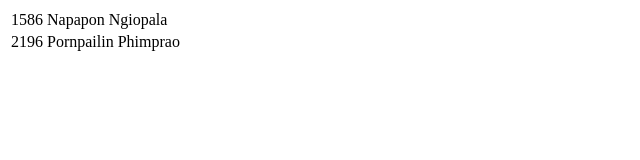
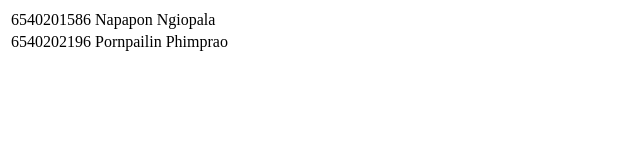
Before and after one commit to ployba5557/test03, a plain HTML site: page index.html in a window 1280 px wide. Shown: the whole page, without its empty margins (0-640 px from the left). Drawn offline with Linux system fonts and the light colour scheme.

Commit message:
write full student ID

```diff
--- a/index.html
+++ b/index.html
@@ -7,10 +7,10 @@
     <body>
         <table>
             <tr>
-                <td>1586</td><td>Napapon Ngiopala</td>
+                <td>6540201586</td><td>Napapon Ngiopala</td>
             </tr>
             <tr>
-                <td>2196</td><td>Pornpailin Phimprao</td>
+                <td>6540202196</td><td>Pornpailin Phimprao</td>
             </tr>
         </table>
     </body>
```
